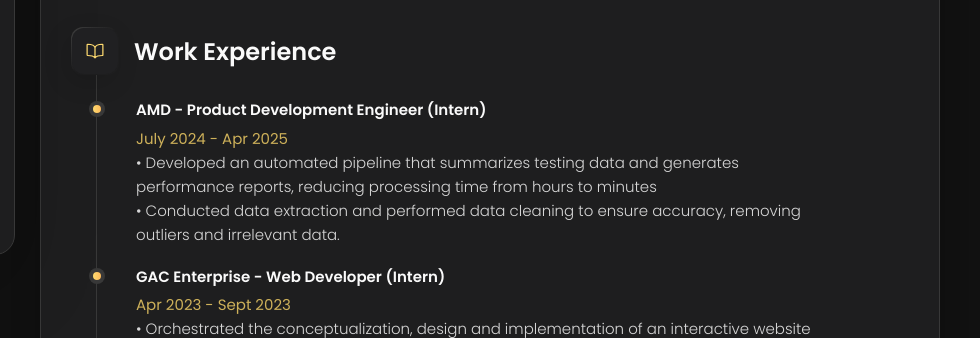
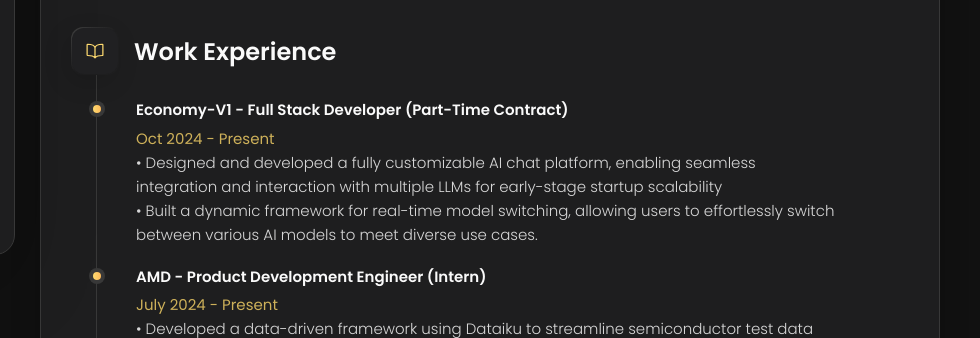
Before and after one commit to samuelgjy/samuelgjy.github.io, a plain HTML site: page index.html in a window 1280 px wide. Both pictures are taken after a click on the button "Resume". Shown: the part 458-796 px from the top of the page, 300-1280 px from the left. Drawn offline with nearby package versions, Linux system fonts and the light colour scheme.

Commit message:
updated resume

```diff
--- a/index.html
+++ b/index.html
@@ -325,18 +325,38 @@
           </div>
 
           <ol class="timeline-list">
+            <li class="timeline-item">
+
+              <h4 class="h4 timeline-item-title">economy-v1 - Full Stack Developer (Part-time Contract)</h4>
+
+              <span>Oct 2024 - Present</span>
+
+              <p class="timeline-text">
+                • Designed and developed a fully customizable AI chat platform, enabling seamless
+                integration and interaction with multiple LLMs for early-stage startup scalability
+              </p>
+              <p class="timeline-text">
+                • Built a dynamic framework for real-time model switching, allowing users to effortlessly
+                switch between various AI models to meet diverse use cases.
+              </p>
 
             <li class="timeline-item">
 
               <h4 class="h4 timeline-item-title">AMD - Product Development Engineer (Intern)</h4>
 
-              <span>July 2024 - Apr 2025</span>
+              <span>July 2024 - Present</span>
 
               <p class="timeline-text">
-                • Developed an automated pipeline that summarizes testing data and generates performance reports, reducing processing time from hours to minutes
+                • Developed a data-driven framework using Dataiku to streamline semiconductor test data
+                collection, preparation, and analysis
               </p>
               <p class="timeline-text">
-                • Conducted data extraction and performed data cleaning to ensure accuracy, removing outliers and irrelevant data.
+                • Automated reporting workflows with Python, improving accuracy and reducing manual
+                reporting time by hours to minutes
+              </p>
+              <p class="timeline-text">
+                • Designed interactive dashboards and visualizations with Streamlit to enable data-driven
+                decision-making for stakeholders
               </p>
 
             <li class="timeline-item">
```
Also changed, not shown: 1 other file.
